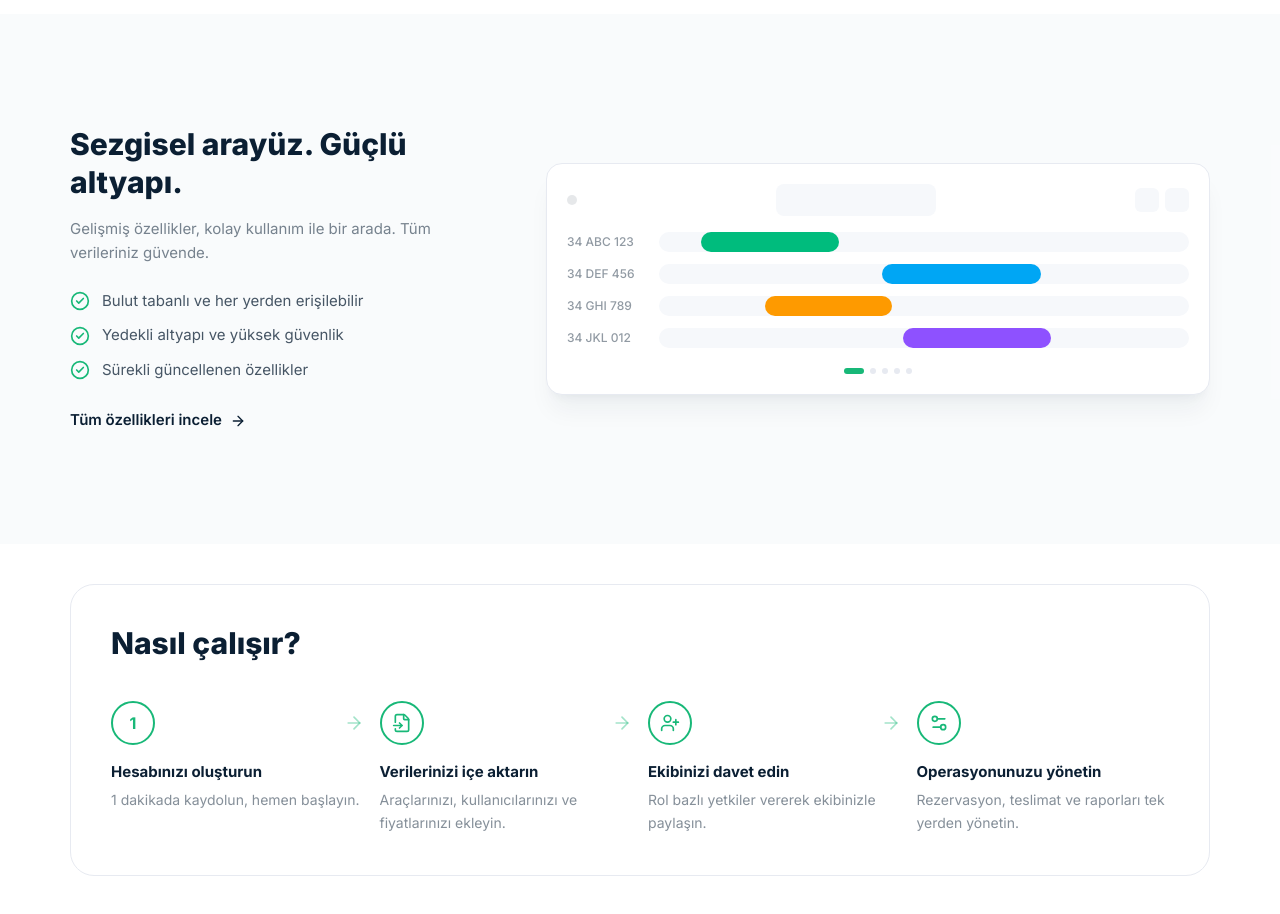
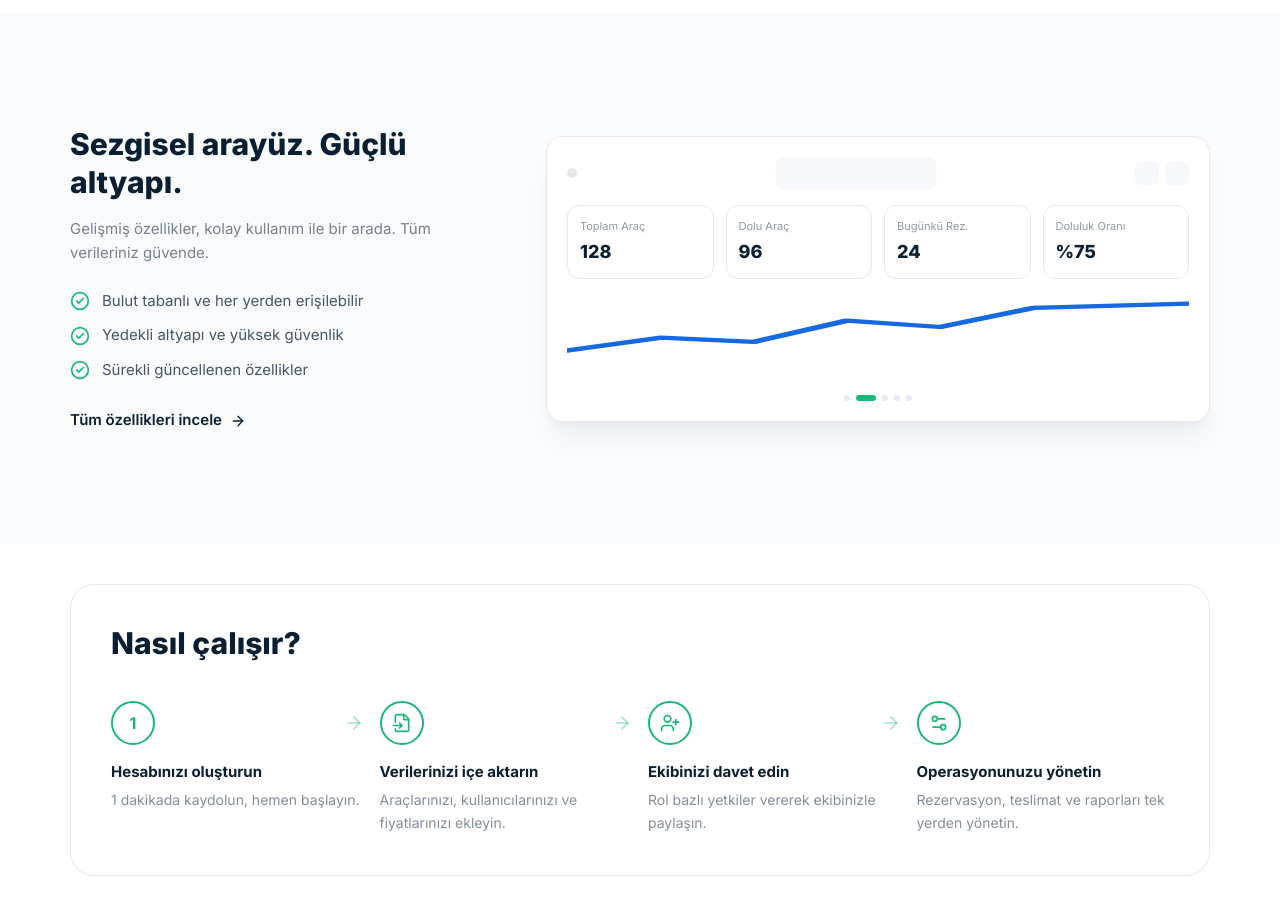
Before and after one commit to faikureturk-collab/rentokey-web, a Next.js app: page / in a window 1280 px wide. Shown: the part 1380-2294 px from the top of the page. Built offline with nearby package versions, Linux system fonts and the light colour scheme.

Commit message:
ProductShowcase özelliği geldi

```diff
--- a/src/components/home/ProductShowcase.tsx
+++ b/src/components/home/ProductShowcase.tsx
@@ -1,18 +1,11 @@
-import { CheckCircle2 } from "lucide-react";
+import { CheckCircle2, ArrowRight } from "lucide-react";
 import Link from "next/link";
-import { ArrowRight } from "lucide-react";
+import ShowcaseCarousel from "./ShowcaseCarousel";
 
 const points = [
   "Bulut tabanlı ve her yerden erişilebilir",
   "Yedekli altyapı ve yüksek güvenlik",
   "Sürekli güncellenen özellikler",
-];
-
-const rows = [
-  { plate: "34 ABC 123", color: "bg-emerald-500", left: 8, width: 26 },
-  { plate: "34 DEF 456", color: "bg-sky-500", left: 42, width: 30 },
-  { plate: "34 GHI 789", color: "bg-amber-500", left: 20, width: 24 },
-  { plate: "34 JKL 012", color: "bg-violet-500", left: 46, width: 28 },
 ];
 
 export default function ProductShowcase() {
@@ -43,41 +36,7 @@ export default function ProductShowcase() {
           </Link>
         </div>
 
-        <div className="relative">
-          <div className="rounded-2xl border border-surface-border bg-white p-5 shadow-xl shadow-brand-navy/5">
-            <div className="mb-4 flex items-center justify-between">
-              <span className="h-2.5 w-2.5 rounded-full bg-brand-navy/10" />
-              <div className="h-8 w-40 rounded-lg bg-surface-soft" />
-              <div className="flex gap-1.5">
-                <span className="h-6 w-6 rounded-md bg-surface-soft" />
-                <span className="h-6 w-6 rounded-md bg-surface-soft" />
-              </div>
-            </div>
-            <div className="space-y-3">
-              {rows.map((row) => (
-                <div key={row.plate} className="flex items-center gap-3">
-                  <span className="w-20 shrink-0 text-xs font-medium text-brand-navy/45">
-                    {row.plate}
-                  </span>
-                  <div className="relative h-5 w-full rounded-full bg-surface-soft">
-                    <div
-                      className={`absolute h-5 rounded-full ${row.color}`}
-                      style={{ left: `${row.left}%`, width: `${row.width}%` }}
-                    />
-                  </div>
-                </div>
-              ))}
-            </div>
-            <div className="mt-5 flex justify-center gap-1.5">
-              {[0, 1, 2, 3, 4].map((dot) => (
-                <span
-                  key={dot}
-                  className={`h-1.5 rounded-full ${dot === 0 ? "w-5 bg-brand-green" : "w-1.5 bg-surface-border"}`}
-                />
-              ))}
-            </div>
-          </div>
-        </div>
+        <ShowcaseCarousel />
       </div>
     </section>
   );
--- /dev/null
+++ b/src/components/home/ShowcaseCarousel.tsx
@@ -0,0 +1,220 @@
+"use client";
+
+import { useEffect, useRef, useState } from "react";
+import { CheckCircle2 } from "lucide-react";
+
+const reservationRows = [
+  { plate: "34 ABC 123", color: "bg-emerald-500", left: 8, width: 26 },
+  { plate: "34 DEF 456", color: "bg-sky-500", left: 42, width: 30 },
+  { plate: "34 GHI 789", color: "bg-amber-500", left: 20, width: 24 },
+  { plate: "34 JKL 012", color: "bg-violet-500", left: 46, width: 28 },
+];
+
+const overviewStats = [
+  { label: "Toplam Araç", value: "128" },
+  { label: "Dolu Araç", value: "96" },
+  { label: "Bugünkü Rez.", value: "24" },
+  { label: "Doluluk Oranı", value: "%75" },
+];
+
+const deliveryItems = [
+  { name: "Azra Y. — 34 ABC 123", time: "Bugün 10:00", done: true },
+  { name: "Mehmet K. — 06 DEF 456", time: "Bugün 11:30", done: true },
+  { name: "Selin D. — 34 GHI 789", time: "Bugün 14:00", done: false },
+  { name: "Ozan T. — 34 JKL 012", time: "Bugün 16:15", done: false },
+];
+
+const reportBars = [32, 52, 40, 68, 58, 78];
+
+const userRows = [
+  { name: "Azra Yılmaz", role: "Yönetici", color: "bg-brand-green" },
+  { name: "Mehmet Kaya", role: "Operasyon", color: "bg-brand-blue" },
+  { name: "Selin Demir", role: "Saha ekibi", color: "bg-violet-500" },
+  { name: "Ozan Türk", role: "Muhasebe", color: "bg-amber-500" },
+];
+
+function PanelHeader() {
+  return (
+    <div className="mb-4 flex items-center justify-between">
+      <span className="h-2.5 w-2.5 rounded-full bg-brand-navy/10" />
+      <div className="h-8 w-40 rounded-lg bg-surface-soft" />
+      <div className="flex gap-1.5">
+        <span className="h-6 w-6 rounded-md bg-surface-soft" />
+        <span className="h-6 w-6 rounded-md bg-surface-soft" />
+      </div>
+    </div>
+  );
+}
+
+const slides = [
+  {
+    label: "Rezervasyon takvimi",
+    content: (
+      <div className="space-y-3">
+        {reservationRows.map((row) => (
+          <div key={row.plate} className="flex items-center gap-3">
+            <span className="w-20 shrink-0 text-xs font-medium text-brand-navy/45">
+              {row.plate}
+            </span>
+            <div className="relative h-5 w-full rounded-full bg-surface-soft">
+              <div
+                className={`absolute h-5 rounded-full ${row.color}`}
+                style={{ left: `${row.left}%`, width: `${row.width}%` }}
+              />
+            </div>
+          </div>
+        ))}
+      </div>
+    ),
+  },
+  {
+    label: "Genel bakış",
+    content: (
+      <div>
+        <div className="grid grid-cols-2 gap-3 sm:grid-cols-4">
+          {overviewStats.map((stat) => (
+            <div key={stat.label} className="rounded-xl border border-surface-border p-3">
+              <p className="truncate text-[11px] text-brand-navy/45">{stat.label}</p>
+              <p className="mt-1 text-lg font-extrabold text-brand-navy">{stat.value}</p>
+            </div>
+          ))}
+        </div>
+        <svg viewBox="0 0 100 30" className="mt-4 h-16 w-full" preserveAspectRatio="none">
+          <polyline
+            points="0,26 15,20 30,22 45,12 60,15 75,6 100,4"
+            fill="none"
+            stroke="var(--color-brand-blue)"
+            strokeWidth="2"
+            strokeLinecap="round"
+            strokeLinejoin="round"
+          />
+        </svg>
+      </div>
+    ),
+  },
+  {
+    label: "Mobil saha",
+    content: (
+      <div className="space-y-2.5">
+        {deliveryItems.map((item) => (
+          <div
+            key={item.name}
+            className="flex items-center justify-between rounded-xl border border-surface-border px-3.5 py-2.5"
+          >
+            <div className="flex items-center gap-2.5">
+              <CheckCircle2
+                className={`h-4 w-4 shrink-0 ${item.done ? "text-brand-green" : "text-brand-navy/20"}`}
+              />
+              <span className="text-xs font-medium text-brand-navy/75">{item.name}</span>
+            </div>
+            <span className="text-[11px] text-brand-navy/40">{item.time}</span>
+          </div>
+        ))}
+      </div>
+    ),
+  },
+  {
+    label: "Raporlama",
+    content: (
+      <div className="flex items-center gap-6">
+        <div className="flex h-36 flex-1 items-end gap-2.5">
+          {reportBars.map((h, i) => (
+            <div
+              key={i}
+              className="flex-1 rounded-t-md bg-brand-green/80"
+              style={{ height: `${h}%` }}
+            />
+          ))}
+        </div>
+        <svg viewBox="0 0 36 36" className="h-28 w-28 shrink-0">
+          <circle cx="18" cy="18" r="16" fill="#E7EAF1" />
+          <path d="M18 2 A16 16 0 0 1 33 14 L18 18Z" fill="#18B878" />
+          <path d="M18 2 A16 16 0 0 1 18 34 L18 18Z" fill="#1769E0" />
+        </svg>
+      </div>
+    ),
+  },
+  {
+    label: "Kullanıcılar",
+    content: (
+      <div className="space-y-2.5">
+        {userRows.map((user) => (
+          <div
+            key={user.name}
+            className="flex items-center justify-between rounded-xl border border-surface-border px-3.5 py-2.5"
+          >
+            <div className="flex items-center gap-2.5">
+              <span
+                className={`flex h-7 w-7 shrink-0 items-center justify-center rounded-full text-[11px] font-bold text-white ${user.color}`}
+              >
+                {user.name.charAt(0)}
+              </span>
+              <span className="text-xs font-medium text-brand-navy/75">{user.name}</span>
+            </div>
+            <span className="rounded-full bg-surface-soft px-2.5 py-1 text-[11px] font-medium text-brand-navy/55">
+              {user.role}
+            </span>
+          </div>
+        ))}
+      </div>
+    ),
+  },
+];
+
+const AUTO_ADVANCE_MS = 4000;
+
+export default function ShowcaseCarousel() {
+  const [active, setActive] = useState(0);
+  const timerRef = useRef<ReturnType<typeof setInterval> | null>(null);
+
+  useEffect(() => {
+    timerRef.current = setInterval(() => {
+      setActive((i) => (i + 1) % slides.length);
+    }, AUTO_ADVANCE_MS);
+    return () => {
+      if (timerRef.current) clearInterval(timerRef.current);
+    };
+  }, [active]);
+
+  function goTo(index: number) {
+    setActive(index);
+  }
+
+  return (
+    <div className="relative">
+      <div className="rounded-2xl border border-surface-border bg-white p-5 shadow-xl shadow-brand-navy/5">
+        <PanelHeader />
+
+        <div className="relative min-h-[190px] sm:min-h-[170px]">
+          {slides.map((slide, i) => (
+            <div
+              key={slide.label}
+              className={`transition-opacity duration-500 ease-in-out ${
+                i === active
+                  ? "relative opacity-100"
+                  : "pointer-events-none absolute inset-0 opacity-0"
+              }`}
+              aria-hidden={i !== active}
+            >
+              {slide.content}
+            </div>
+          ))}
+        </div>
+
+        <div className="mt-5 flex items-center justify-center gap-1.5">
+          {slides.map((slide, i) => (
+            <button
+              key={slide.label}
+              onClick={() => goTo(i)}
+              aria-label={slide.label}
+              aria-current={i === active}
+              className={`h-1.5 rounded-full transition-all duration-300 ${
+                i === active ? "w-5 bg-brand-green" : "w-1.5 bg-surface-border hover:bg-brand-navy/20"
+              }`}
+            />
+          ))}
+        </div>
+      </div>
+    </div>
+  );
+}
```
